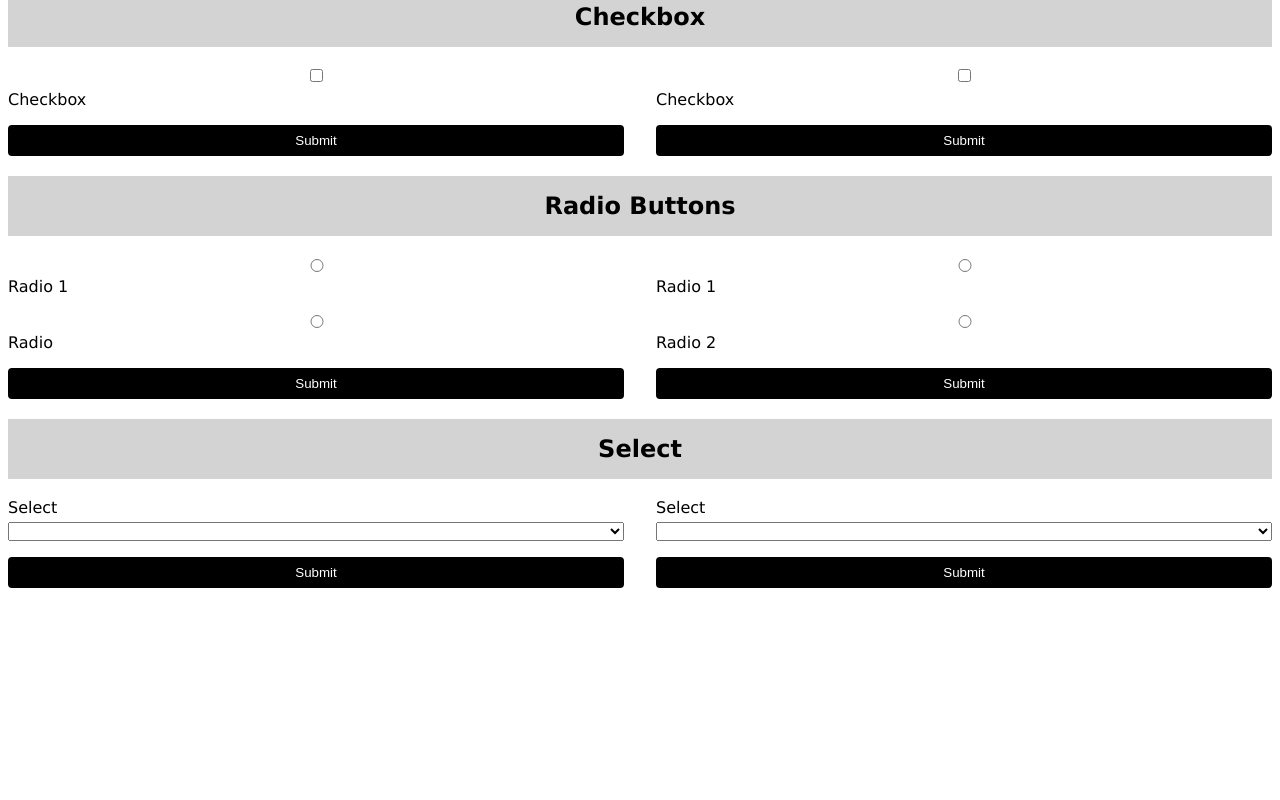
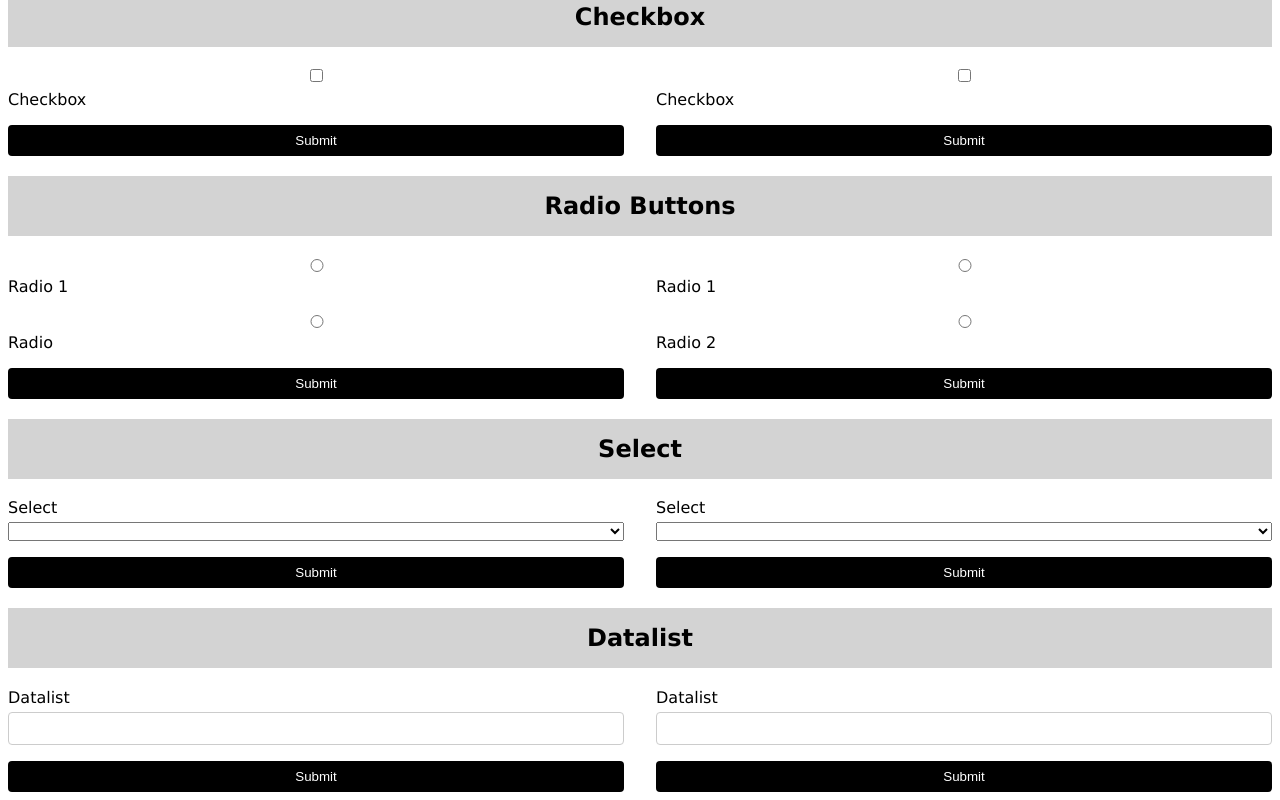
Before and after one commit to angular-courses-lab/angular-forms-comparison, an Angular app: page / in a window 1280 px wide. Shown: the part 245-1045 px from the top of the page. Before the commit the page ends 841 px from the top, so only its background shows below. Built offline with nearby package versions, Linux system fonts and the light colour scheme.

Commit message:
feat: add simple datalist

```diff
--- a/src/app/app.component.html
+++ b/src/app/app.component.html
@@ -18,3 +18,8 @@
   <app-reactive-simple-select />
   <app-template-simple-select />
 </section>
+<h2>Datalist</h2>
+<section>
+  <app-reactive-simple-datalist />
+  <app-template-simple-datalist />
+</section>
--- a/src/app/app.component.ts
+++ b/src/app/app.component.ts
@@ -7,6 +7,8 @@ import { ReactiveSimpleRadioButtonsComponent } from './modules/reactive/reactive
 import { TemplateSimpleRadioButtonsComponent } from './modules/template/template-simple-radio-buttons.ng';
 import { ReactiveSimpleSelectComponent } from './modules/reactive/reactive-simple-select.ng';
 import { TemplateSimpleSelectComponent } from './modules/template/template-simple-select.ng';
+import { ReactiveSimpleDatalistComponent } from './modules/reactive/reactive-simple-datalist.ng';
+import { TemplateSimpleDatalistComponent } from './modules/template/template-simple-datalist.ng';
 
 @Component({
   selector: 'app-root',
@@ -19,6 +21,8 @@ import { TemplateSimpleSelectComponent } from './modules/template/template-simpl
     TemplateSimpleRadioButtonsComponent,
     ReactiveSimpleSelectComponent,
     TemplateSimpleSelectComponent,
+    ReactiveSimpleDatalistComponent,
+    TemplateSimpleDatalistComponent,
   ],
   templateUrl: './app.component.html',
   styleUrl: './app.component.css',
--- /dev/null
+++ b/src/app/modules/reactive/reactive-simple-datalist.ng.ts
@@ -0,0 +1,27 @@
+import { Component } from '@angular/core';
+import { FormControl, ReactiveFormsModule } from '@angular/forms';
+
+@Component({
+  selector: 'app-reactive-simple-datalist',
+  template: `
+    <form>
+      <label>
+        <span>Datalist</span>
+        <input type="text" name="datalist" list="datalist" [formControl]="control" />
+        <datalist id="datalist">
+          <option value="Option 1">Option 1</option>
+          <option value="Option 2">Option 2</option>
+        </datalist>
+      </label>
+      <button type="submit" (click)="submit()">Submit</button>
+    </form>
+  `,
+  imports: [ReactiveFormsModule],
+})
+export class ReactiveSimpleDatalistComponent {
+  control = new FormControl('');
+
+  submit() {
+    alert(this.control.value);
+  }
+}
--- /dev/null
+++ b/src/app/modules/template/template-simple-datalist.ng.ts
@@ -0,0 +1,32 @@
+import { Component, signal } from '@angular/core';
+import { FormsModule } from '@angular/forms';
+
+@Component({
+  selector: 'app-template-simple-datalist',
+  template: `
+    <form>
+      <label>
+        <span>Datalist</span>
+        <input
+          type="text"
+          name="datalist"
+          list="datalist"
+          [(ngModel)]="datalist"
+        />
+        <datalist id="datalist">
+          <option value="Option 1">Option 1</option>
+          <option value="Option 2">Option 2</option>
+        </datalist>
+      </label>
+      <button type="submit" (click)="submit()">Submit</button>
+    </form>
+  `,
+  imports: [FormsModule],
+})
+export class TemplateSimpleDatalistComponent {
+  datalist = signal('');
+
+  submit() {
+    alert(this.datalist());
+  }
+}
```
